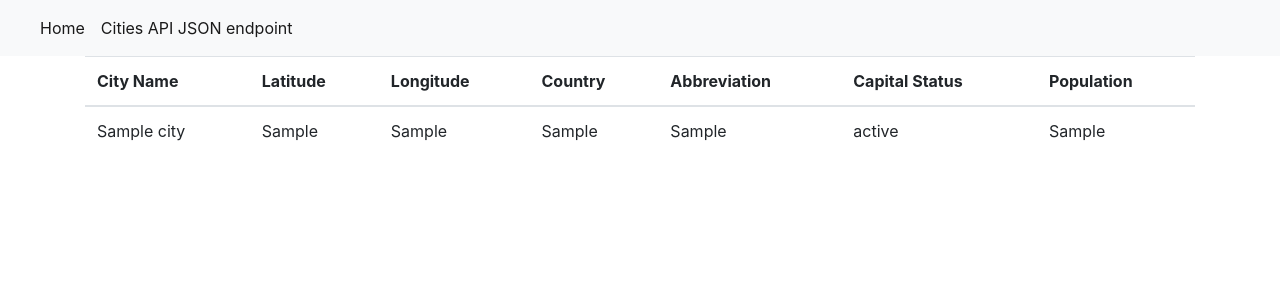
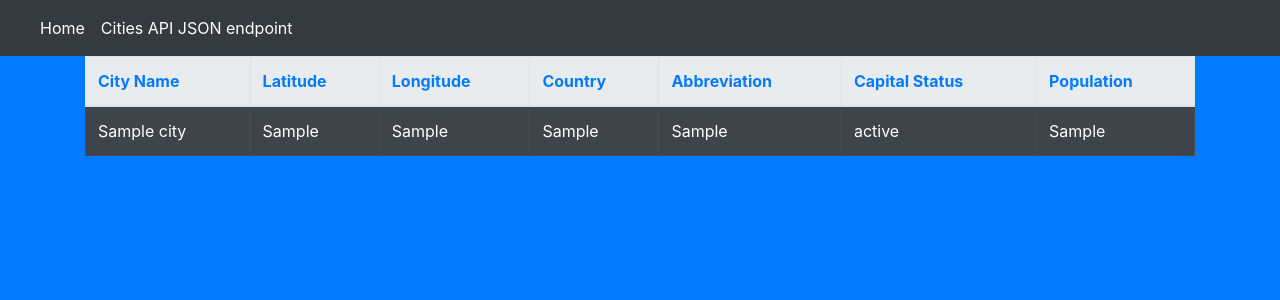
Before and after one commit to dougrizio/webapp, a Flask app: template app/templates/index.html in a window 1280 px wide. Shown: the top 300 px of the page. Run offline with Flask 2, Linux system fonts and the light colour scheme; the template is opened without the code that fills it: most values are stand-ins (such as "Sample title", 1, 10 or a date in 2020); some libraries are stand-ins or nearby versions.

Commit message:
Task: customize index.html and layout.html

```diff
--- a/app/app.py
+++ b/app/app.py
@@ -2,6 +2,7 @@ from typing import List, Dict
 import mysql.connector
 import simplejson as json
 from flask import Flask, Response
+from flask import render_template
 
 app = Flask(__name__)
 
@@ -27,11 +28,12 @@ def cities_import() -> List[Dict]:
 
 
 @app.route('/')
-def index() -> str:
-    user = {'username': 'Miguel'}
+def index():
+    user = {'username': 'Doug'}
     cities_data = cities_import()
 
     return render_template('index.html', title='Home', user=user, cities=cities_data)
+
 
 @app.route('/api/cities')
 def cities() -> str:
--- a/app/templates/index.html
+++ b/app/templates/index.html
@@ -1,15 +1,15 @@
 {% extends "layout.html" %}
 {% block content %}
-<table class="table">
-    <thead>
+<table class="table table-striped table-hover table-bordered table-dark">
+    <thead class="thead-light">
     <tr>
-        <th scope="col">City Name</th>
-        <th scope="col">Latitude</th>
-        <th scope="col">Longitude</th>
-        <th scope="col">Country</th>
-        <th scope="col">Abbreviation</th>
-        <th scope="col">Capital Status</th>
-        <th scope="col">Population</th>
+        <th scope="col" class="text-primary">City Name</th>
+        <th scope="col" class="text-primary">Latitude</th>
+        <th scope="col" class="text-primary">Longitude</th>
+        <th scope="col" class="text-primary">Country</th>
+        <th scope="col" class="text-primary">Abbreviation</th>
+        <th scope="col" class="text-primary">Capital Status</th>
+        <th scope="col" class="text-primary">Population</th>
     </tr>
     </thead>
     <tbody>
--- a/app/templates/layout.html
+++ b/app/templates/layout.html
@@ -17,11 +17,11 @@
     <title>Welcome to My Site!</title>
     {% endif %}
 <head>
- <body>
+ <body class="bg-primary">
 <!-- As a heading -->
 
 
-<nav class="navbar navbar-expand-lg navbar-light bg-light">
+<nav class="navbar navbar-expand-lg navbar-dark bg-dark">
   <a class="navbar-brand" href="#">{% if user %}{{ user.username }}'s Homepage{% else %}
     <title>Welcome to My Homepage</title>
     {% endif %}</a>
--- a/db/init.sql
+++ b/db/init.sql
@@ -6,7 +6,7 @@ CREATE TABLE IF NOT EXISTS tblCitiesImport (
     `fldLat` NUMERIC(6, 4),
     `fldLong` NUMERIC(7, 4),
     `fldCountry` VARCHAR(19) CHARACTER SET utf8,
-    `fldAbreviation` VARCHAR(3) CHARACTER SET utf8,
+    `fldAbbreviation` VARCHAR(3) CHARACTER SET utf8,
     `fldCapitalStatus` VARCHAR(7) CHARACTER SET utf8,
     `fldPopulation` INT
 );
```
Also changed, not shown: 1 other file.
